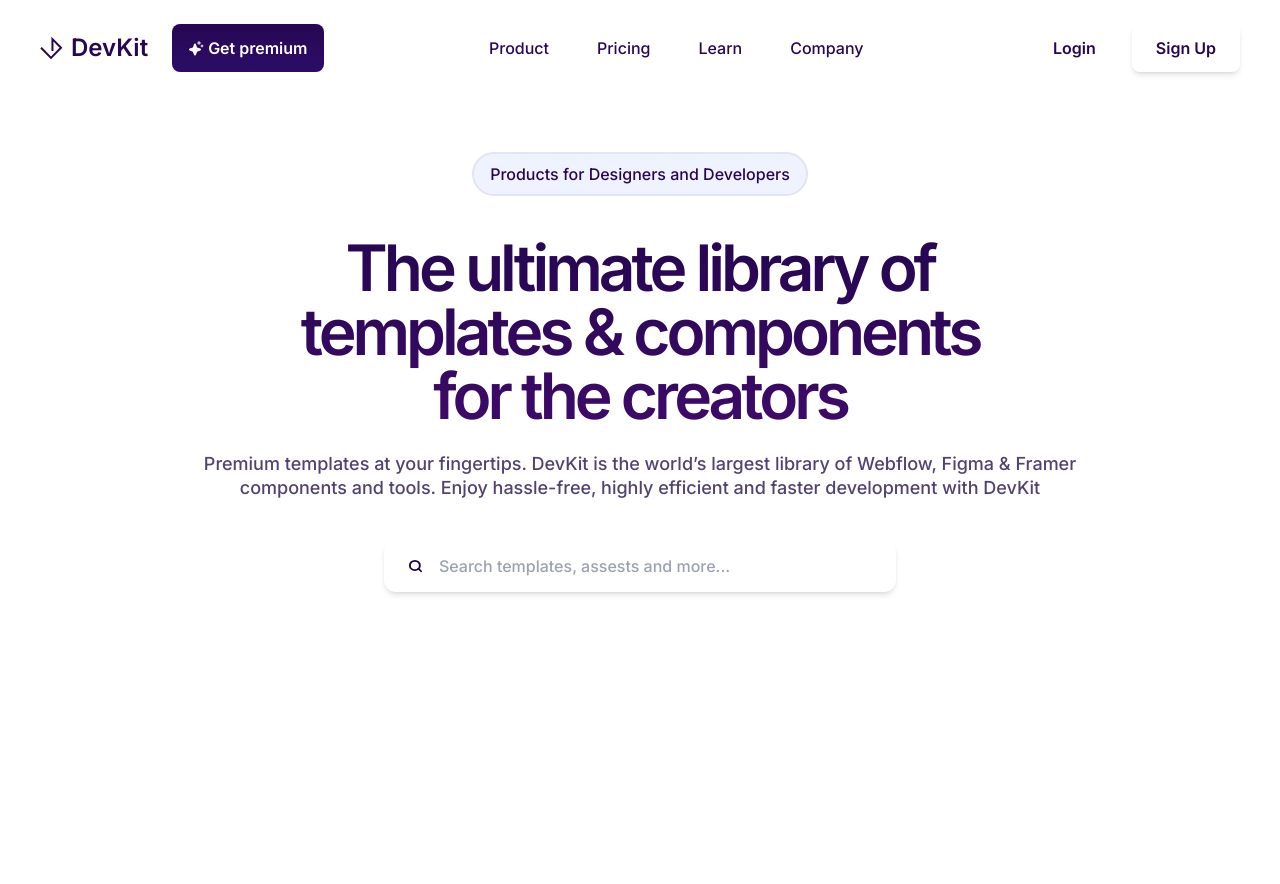
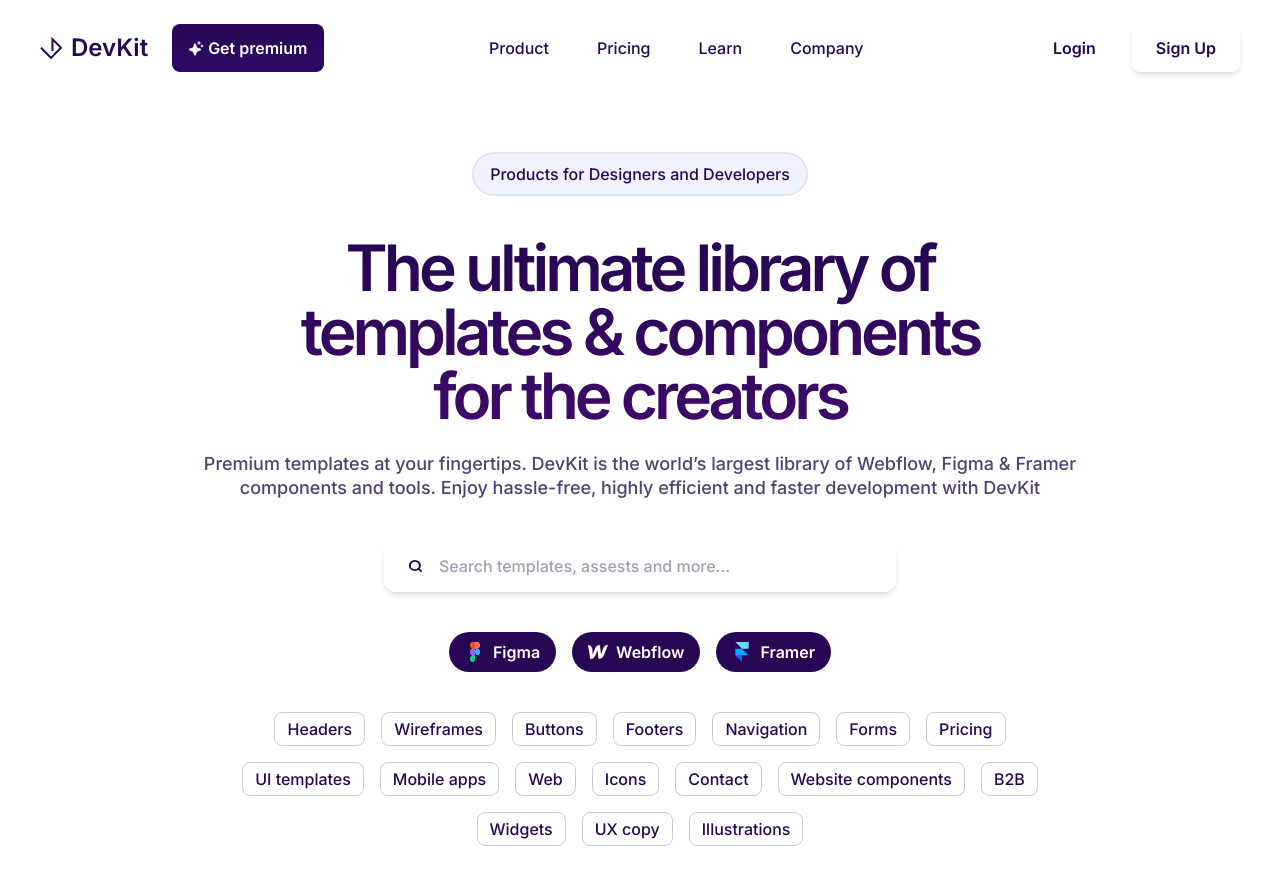
Before and after one commit to AJ1732/devkit, a React (Vite) app: page / in a window 1280 px wide. Before the commit the page ends 800 px from the top, so only its background shows below. Built offline with nearby package versions, Linux system fonts and the light colour scheme.

Commit message:
chore: build section

```diff
--- a/src/App.tsx
+++ b/src/App.tsx
@@ -1,11 +1,12 @@
 import { Navbar } from "./components";
-import { HeadlineSection } from "./sections";
+import { HeadlineSection, InterestSection } from "./sections";
 
 function App() {
   return (
     <div className="content-grid text-primary-500">
       <Navbar />
       <HeadlineSection />
+      <InterestSection />
     </div>
   );
 }
--- a/src/data/db.tsx
+++ b/src/data/db.tsx
@@ -1,6 +1,6 @@
-import figma from "@/assets/images/figma.png";
-import framer from "@/assets/images/framer.png";
-import webflow from "@/assets/logos/webflow.svg"
+import figma from "../assets/images/figma.png";
+import framer from "../assets/images/framer.png";
+import webflow from "../assets/logos/webflow.svg";
 
 export const interests = [
   "headers",
@@ -22,7 +22,11 @@
   "illustrations",
 ];
 
-export const alias = [
+interface Alias {
+  icon: string;
+  text: string;
+}
+export const alias: Alias[] = [
   {
     icon: figma,
     text: "figma",
--- a/src/sections/InterestSection/index.tsx
+++ b/src/sections/InterestSection/index.tsx
@@ -1,4 +1,39 @@
+import { alias, interests } from "../../data/db";
+
 const InterestSection = () => {
-  return <div>InterestSection</div>;
+  return (
+    <section className="py-10">
+      <div className="flex flex-col items-center justify-center gap-10">
+        {/* ALIAS DIVS */}
+        <div className="flex items-center justify-center gap-4">
+          {alias.map(({ icon, text }) => (
+            <div
+              key={text}
+              className="itce flex items-center justify-center gap-2 rounded-full bg-primary-500 px-4 py-2 text-[#FEFEFE]"
+            >
+              <img src={icon} alt="logo" className="size-5" />
+              <span className="font-semibold first-letter:capitalize">
+                {text}
+              </span>
+            </div>
+          ))}
+        </div>
+
+        {/* INTEREST DIVS */}
+        <div className="flex max-w-[52rem] flex-wrap items-center justify-center gap-4 text-primary-500">
+          {interests.map((item) => (
+            <div
+              key={item}
+              className="itce flex items-center justify-center gap-2 rounded-lg border-[1.5px] border-black/20 bg-transparent px-3 py-1"
+            >
+              <span className="font-medium leading-6 first-letter:capitalize">
+                {item}
+              </span>
+            </div>
+          ))}
+        </div>
+      </div>
+    </section>
+  );
 };
 export default InterestSection;
--- a/vite.config.ts
+++ b/vite.config.ts
@@ -1,7 +1,15 @@
-import { defineConfig } from 'vite'
-import react from '@vitejs/plugin-react-swc'
+import { defineConfig } from "vite";
+import react from "@vitejs/plugin-react-swc";
 
 // https://vitejs.dev/config/
 export default defineConfig({
   plugins: [react()],
-})
+  resolve: {
+    alias: {
+      components: "/src/components",
+      sections: "/src/sections",
+      assets: "/src/assets",
+      data: "/src/data",
+    },
+  },
+});
```
Also changed, not shown: tsconfig.json (+9 -1 lines), 1 other file (tests, documents, lock files or other folders).
